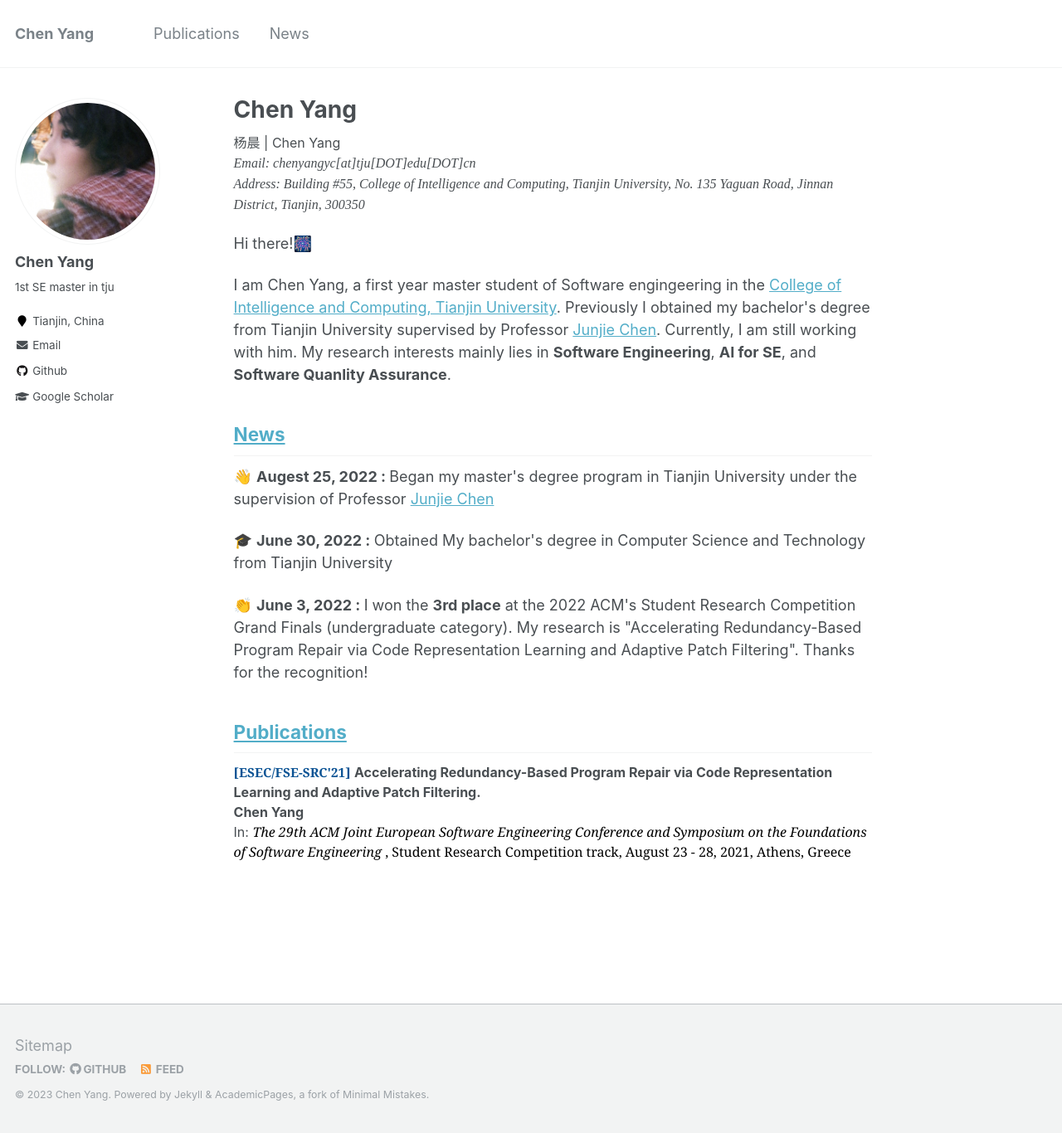
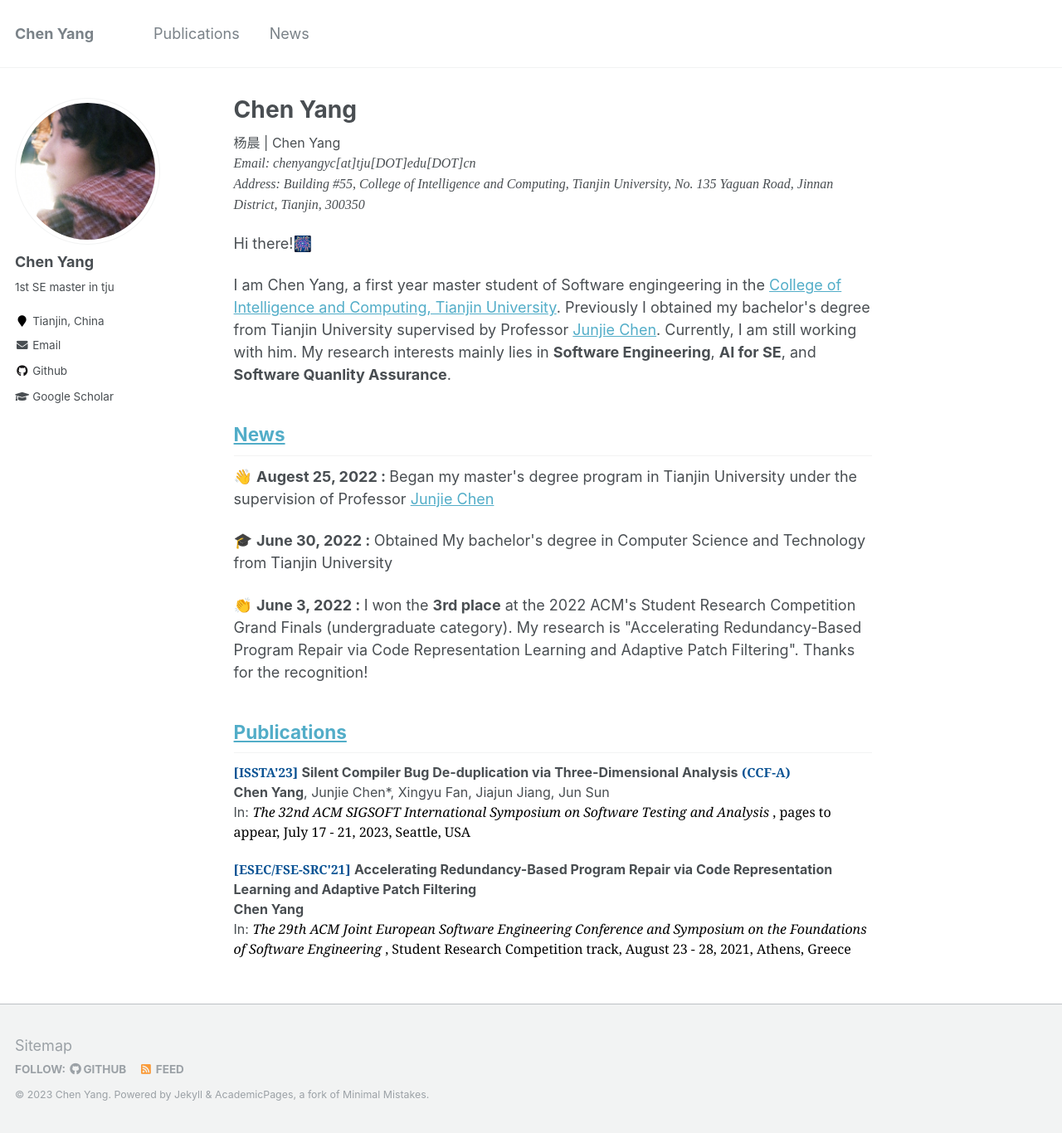
Before and after one commit to chenyangyc/chenyangyc.github.io, a Jekyll site: the page built from _pages/about.html, in a window 1280 px wide and 1366 px high. Shown: the whole window at 83% size. Built offline with Jekyll 4.4.1, drawn with Linux system fonts in a browser that asks for light colours.

Commit message:
add a publication

```diff
--- a/_pages/about.html
+++ b/_pages/about.html
@@ -49,8 +49,27 @@ My research interests mainly lies in <strong>Software Engineering</strong>, <str
 </h2>
 
   <p class="small" style="font-size:16px">
+    <span style="color: #0b5394; font-family: 'Georgia'; font-size: 11.5pt; vertical-align: baseline; font-weight: bold;">[ISSTA'23]</span>
+    <strong>Silent Compiler Bug De-duplication via Three-Dimensional Analysis</strong>
+    <span style="color: #0b5394; font-family: 'Georgia'; font-size: 11.5pt; vertical-align: baseline; font-weight: bold;">(CCF-A)</span>
+    <br/>
+    <strong>Chen Yang</strong>, Junjie Chen*, Xingyu Fan, Jiajun Jiang, Jun Sun
+    <br/>
+    <span style="color: #000000; font-family: 'Georgia'; font-weight: normal;"></span>
+    In:
+    </span>
+    <span style="color: #000000; font-family: 'Georgia'; font-weight: normal;">
+      <em>The 32nd ACM SIGSOFT International Symposium on Software Testing and Analysis</em>
+    </span>
+    <span style="color: #000000; font-family: 'Georgia'; font-weight: normal;">
+      , pages to appear, July 17 - 21, 2023, Seattle, USA
+    </span>
+    <br>
+  </p>
+
+  <p class="small" style="font-size:16px">
     <span style="color: #0b5394; font-family: 'Georgia'; font-size: 11.5pt; vertical-align: baseline; font-weight: bold;">[ESEC/FSE-SRC'21]</span>
-    <strong>Accelerating Redundancy-Based Program Repair via Code Representation Learning and Adaptive Patch Filtering.</strong>
+    <strong>Accelerating Redundancy-Based Program Repair via Code Representation Learning and Adaptive Patch Filtering</strong>
     <br/>
     <strong>Chen Yang</strong>
     <br/>
```
